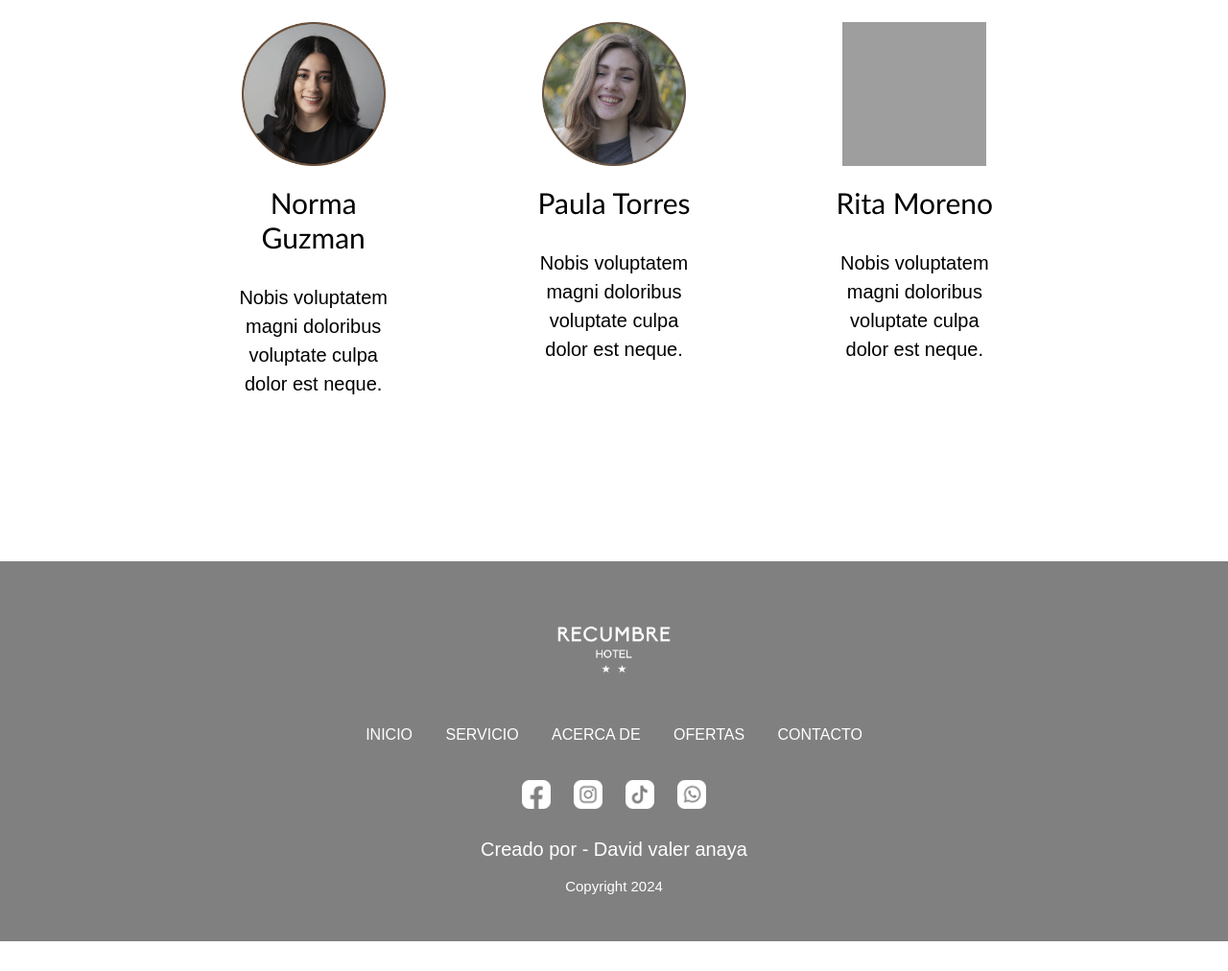
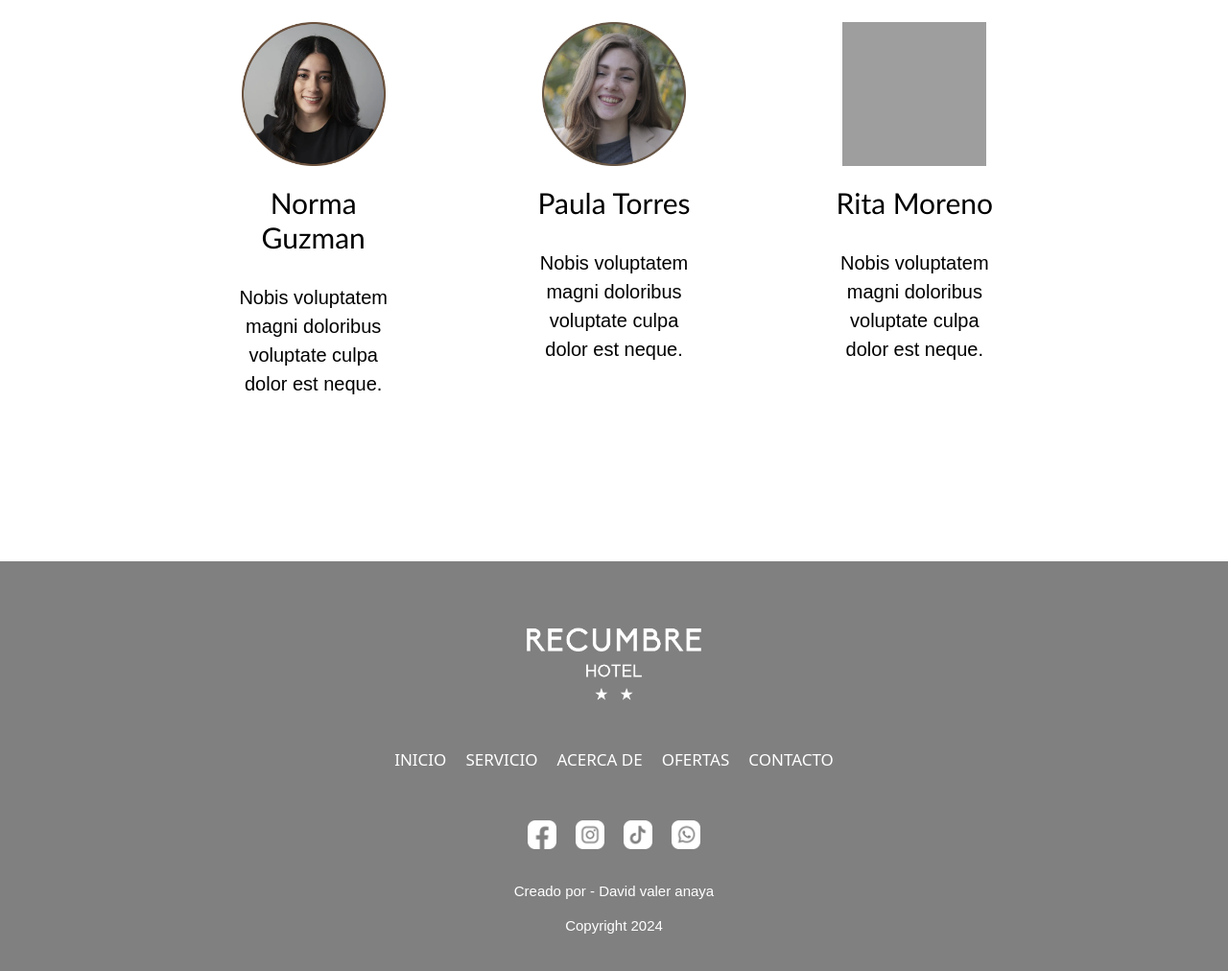
Before and after one commit to blandi7/PF-VALER-ANAYA-DAVID-RECUMBRE-HOTEL, a plain HTML site: page index.html in a window 1280 px wide. Shown: the part 2805-3817 px from the top of the page at 96% size. Before the commit the page ends 3786 px from the top, so only its background shows below. Drawn offline with nearby package versions, Linux system fonts and the light colour scheme; grey boxes are pictures that could not be loaded.

Commit message:
Mejora de la web final de Recumbre hotel v16

```diff
--- a/index.html
+++ b/index.html
@@ -155,11 +155,13 @@
 
     <!--ESTRUCTURA N°3 = FOOTER-->
     <footer id="footer"> <!--PIÉ DE PÁGINA / LINKS REDES ETC-->
+
         <section class="footer-logo">
             <picture class="footer-logo-picture">
                 <img src="icons/LOGO RECUMBRE HOTEL.png" alt="">
             </picture>
         </section>
+
         <section class="footer-links">
             <ul class="footer-links-ul">
                 <li>
@@ -181,10 +183,10 @@
         </section>
 
         <section class="footer-redes">
-            <a href="#" class="social-icon"><img src="icons/facebook-02_1.ico" alt="Facebook"></a>
-            <a href="#" class="social-icon"><img src="icons/instagram-03_1.ico" alt="Instagram"></a>
-            <a href="#" class="social-icon"><img src="icons/tiktok-04_1.ico" alt="TikTok"></a>
-            <a href="#" class="social-icon"><img src="icons/whatsapp-05_1.ico" alt="Whatsapp"></a>
+            <a href="https://www.facebook.com/recumbrehotel" class="footer-social-icon"><img src="icons/facebook-02_1.ico" alt="Facebook"></a>
+            <a href="https://www.instagram.com/recumbrehotel/" class="footer-social-icon"><img src="icons/instagram-03_1.ico" alt="Instagram"></a>
+            <a href="https://www.tiktok.com/@recumbrehotel" class="footer-social-icon"><img src="icons/tiktok-04_1.ico" alt="TikTok"></a>
+            <a href="https://bit.ly/Reser_" class="footer-social-icon"><img src="icons/whatsapp-05_1.ico" alt="Whatsapp"></a>
         </section>
 
         <article class="footer-autor">
--- a/sass/presets/_footer.scss
+++ b/sass/presets/_footer.scss
@@ -2,6 +2,13 @@
 
 
 #footer {
+
+    background-color: grey;
+    padding: 20px 15px;
+    text-align: center;
+
+
+    /*display: flex;
     position: relative;
     bottom: 0;
     left: 0;
@@ -9,68 +16,139 @@
     width: 100%;
     height: auto;
     background-color: grey;
-    display: flex;
     justify-content: center;
     text-align: center;
     align-items: center;
     flex-direction: column;
-    color: white;
-    margin-top: auto;
+
+    margin: 0 auto;*/
+    /*margin-top: auto;*/
 }
 
 /*FOOTER LOGO*/
 
 .footer-logo{
+    max-width: 1200px;
+    margin: 0 auto;
+    padding: 40px;
+}
+
+.footer-logo-picture {
+    margin-bottom: 15px;
+}
+
+
+
+/*
+.footer-logo{
     display: flex;
     flex-direction: column;
     align-items: center;
     justify-content: center;
+
+    margin-bottom: 15px;
+}*/
+
+
+.footer-logo-picture img {
+    width: 200px;
+    height: auto;
+    /*background-color: #ccc;*/
+    display: inline-block;
+    border-radius: 8px;
+    line-height: 80px;
+    font-size: 16px;
+    color: #666;
+    font-weight: bold;
+    text-align: center;
+
 }
 
-.footer-logo-picture img {
-    padding: 2rem 0;
+
+/*.footer-logo-picture img {
+
+    width: 80px;
+    height: 80px;
+    background-color: #ccc;
+    display: inline-block;
+    border-radius: 8px;
+    line-height: 80px;
+    font-size: 16px;
+    color: #666;
+    font-weight: bold;
+    text-align: center;
+
+
+    /*padding: 2rem 0;
     max-width: 10%;
     height: auto;
-}
+}*/
 
 /*FOOTER LINKS*/
 
 .footer-links-ul {
-    list-style: none;
+
+    display: flex;
+    justify-content: center;
+    gap: 20px;
+    margin-bottom: 15px;
+    padding: 0px 0px 30px;
+
+    /*list-style: none;
     padding: 0;
     margin: 15px 0;
-    font-family: Arial, Helvetica, sans-serif;
+    font-family: Arial, Helvetica, sans-serif;*/
 }
 
-.footer-links-ul li{
-    display: inline-block;
-    margin: 0 15px;
+.footer-links-ul a{
+
+    text-decoration: none;
+    color: white;
+    font-size: 17px;
+
+    /*display: inline-block;
+    margin: 0 15px;*/
 }
 
-/* .footer-links-ul li a:hover */
-.footer-links-ul li a{
-    text-decoration: none;
-    color: white;
+
+.footer-links-ul a:hover {
+    color: black;
     transition: color 0.3s
+    /*cursor: pointer;*/
 }
 
-.footer-links-ul li a:hover {
-    color: black;
-    cursor: pointer;
-}
 
 /* ICONOS DE REDES SOCIALES */
 
-.footer-redes{
-    margin-top: 20px;
+.footer-redes {
+
+    display: flex;
+    justify-content: center;
+    gap: 10px;
+    margin-bottom: 15px;
+
+    /*margin-top: 20px;*/
 }
 
-.footer-redes .social-icon{
-    margin: 0 10px;
+.footer-social-icon {
+
+    width: 40px;
+    height: 40px;
+    /*background-color: #ccc;*/
     display: inline-block;
+    border-radius: 50%;
+    line-height: 40px;
+    font-size: 12px;
+    /*color: #666;*/
+    font-weight: bold;
+    text-align: center;
+
+    /*margin: 0 10px;
+    display: inline-block;*/
+
 }
 
-.footer-redes .social-icon img{
+.footer-social-icon img{
     width: 30px;
     height: 30px;
     transition: transform 0.3s ease;
@@ -85,10 +163,11 @@
 
 .footer-autor{
     margin-top: 30px;
+    color: white;
 }
 
 .footer-autor h5{
-    font-size: 20px;
+    font-size: 15px;
     font-family: Arial, Helvetica, sans-serif;
 }
 
--- a/sass/presets/_queries.scss
+++ b/sass/presets/_queries.scss
@@ -3,6 +3,29 @@
 
 
     /* DISEÑO RESPONSIVE DE FOOTER */
+
+
+    .footer-links-ul {
+    flex-direction: column;
+    gap: 10px;
+    }
+
+    .footer-redes {
+    gap: 5px;
+    }
+
+    .footer-social-icon {
+    width: 30px;
+    height: 30px;
+    line-height: 30px;
+    font-size: 10px;
+    }
+
+
+    /*
+    .footer-logo-picture {
+        margin: 0;
+    }
 
     .footer-links-ul {
         display: block;
@@ -15,7 +38,10 @@
     .footer-redes .social-icon img {
         width: 25px;
         height: 25px;
-    }
+    }*/
+
+
+
 
 /* DISEÑO RESPONSIVE DE SERVICIOS */
 
```
Also changed, not shown: pages/acercade.html (+4 -4 lines), pages/contacto.html (+4 -4 lines), pages/ofertas.html (+4 -4 lines), pages/servicio.html (+4 -4 lines), css/style.css, 1 other file.
